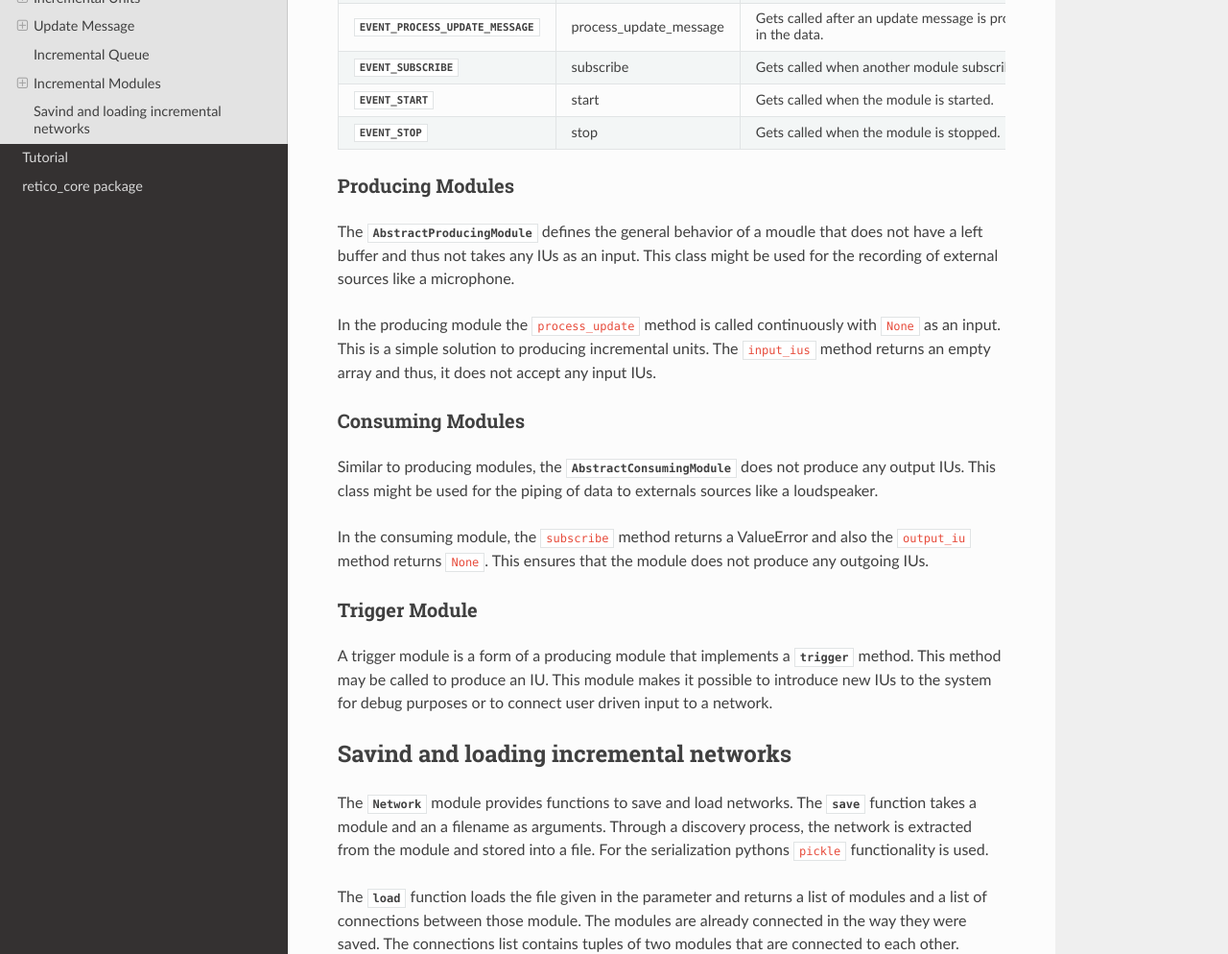
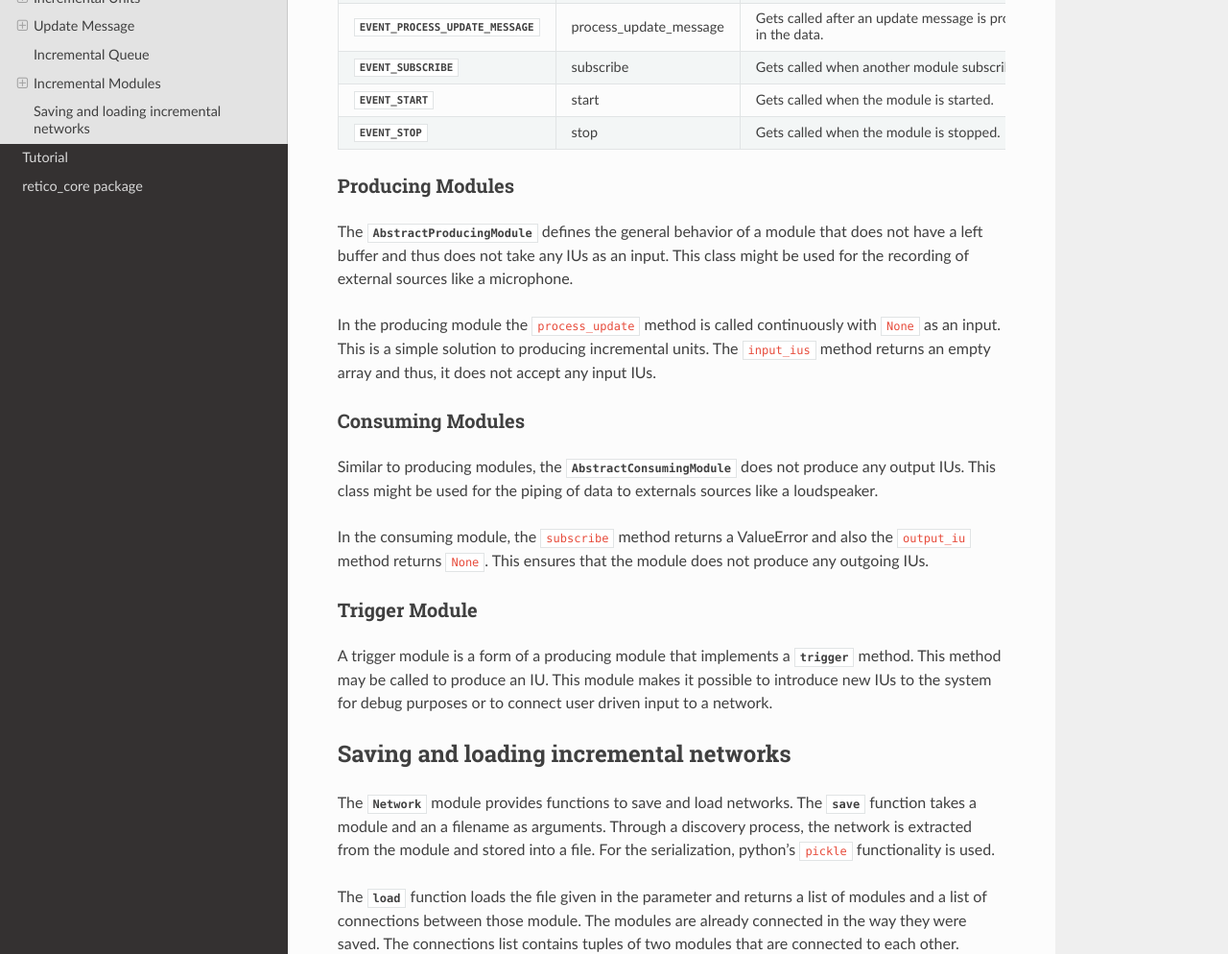
Before and after one commit to retico-team/retico-core, a Sphinx documentation site: the page built from docs/basics.md, in a window 1280 px wide and 1400 px high, scrolled down 4498 px. Shown: the part 215-1209 px from the top of the window at 96% size. Built offline with Sphinx 7.4.7 and the Read the Docs theme 2.0.0, drawn with Linux system fonts in a browser that asks for light colours; some of the changed text lies outside the part shown.

Commit message:
some typos in docs

```diff
--- a/docs/basics.md
+++ b/docs/basics.md
@@ -120,7 +120,7 @@ The AbstractModule defines and uses the following events:
 
 ### Producing Modules
 
-The {class}`AbstractProducingModule<retico_core.abstract.AbstractProducingModule>` defines the general behavior of a moudle that does not have a left buffer and thus not takes any IUs as an input. This class might be used for the recording of external sources like a microphone.
+The {class}`AbstractProducingModule<retico_core.abstract.AbstractProducingModule>` defines the general behavior of a module that does not have a left buffer and thus does not take any IUs as an input. This class might be used for the recording of external sources like a microphone.
 
 In the producing module the `process_update` method is called continuously with `None` as an input. This is a simple solution to producing incremental units. The `input_ius` method returns an empty array and thus, it does not accept any input IUs.
 
@@ -135,9 +135,9 @@ In the consuming module, the `subscribe` method returns a ValueError and also th
 
 A trigger module is a form of a producing module that implements a {meth}`trigger<retico_core.abstract.AbstractTriggerModule.trigger>` method. This method may be called to produce an IU. This module makes it possible to introduce new IUs to the system for debug purposes or to connect user driven input to a network.
 
-## Savind and loading incremental networks
+## Saving and loading incremental networks
 
-The {class}`Network<retico_core.network>` module provides functions to save and load networks. The {meth}`save<retico_core.network.save>` function takes a module and an a filename as arguments. Through a discovery process, the network is extracted from the module and stored into a file. For the serialization pythons `pickle` functionality is used.
+The {class}`Network<retico_core.network>` module provides functions to save and load networks. The {meth}`save<retico_core.network.save>` function takes a module and an a filename as arguments. Through a discovery process, the network is extracted from the module and stored into a file. For the serialization, python's `pickle` functionality is used.
 
 
 The {meth}`load<retico_core.network.load>` function loads the file given in the parameter and returns a list of modules and a list of connections between those module. The modules are already connected in the way they were saved. The connections list contains tuples of two modules that are connected to each other.
```
Also changed, not shown: other parts of docs/basics.md (+1 -1 lines).
